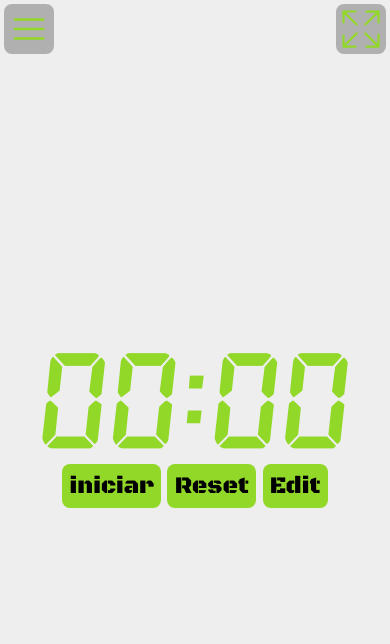
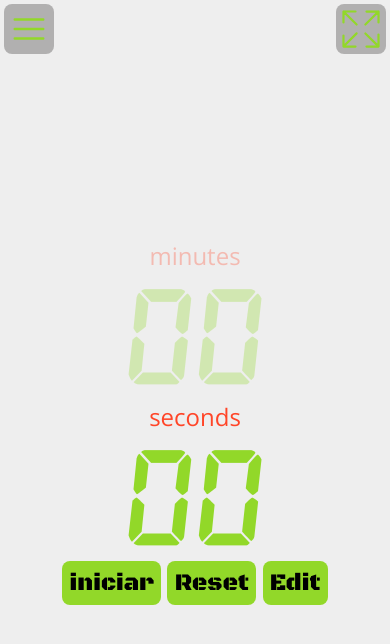
Before and after one commit to diegofernandoalayon/Timer-react, a React (Vite) app: page /timer in a window 390 px wide. Shown: the top 644 px of the page. Built offline with nearby package versions, Linux system fonts and the light colour scheme; a web font is replaced by a local one.

Commit message:
modificando display para soportar horas en mobile

```diff
--- a/src/App.css
+++ b/src/App.css
@@ -15,6 +15,8 @@
   --font-family-two: 'Black Ops One', cursive;
   --font-family-text: 'Open Sans', sans-serif;
   --color-bg-button-menu: rgba(234, 234, 234, 0.3);
+  --font-size-text-dispay: 1.5rem;
+  --text-opacity: 0.3;
   --left: 4px;
   --top: 4px;
   --right: 4px;
--- /dev/null
+++ b/src/components/DisplayTimer/displaytimer.css
@@ -0,0 +1,31 @@
+.container-display{
+  display: flex;
+  flex-direction: column;
+  color: var(--color-primary);
+}
+.text-display{
+  font-family: inherit;
+  font-family: var(--font-family-text);
+  font-size: var(--font-size-text-dispay);
+  color: var(--color-secondary);
+}
+.separators-display{
+  display: none;
+}
+.text-opacity{
+  opacity: var(--text-opacity);
+}
+
+@media screen and (min-width: 500px){
+
+ .container-display{
+
+  flex-direction: row;
+ }
+ .text-display{
+  display:none;
+ }
+ .separators-display{
+  display: block;
+ }
+}
--- a/src/components/DisplayTimer/index.jsx
+++ b/src/components/DisplayTimer/index.jsx
@@ -1,3 +1,4 @@
+import './displaytimer.css'
 export default function DisplayTimer ({ hours = 0, minutes, seconds } = {}) {
   const addZero = (value) => {
     return value < 10 ? '0' + value : value
@@ -5,9 +6,23 @@ export default function DisplayTimer ({ hours = 0, minutes, seconds } = {}) {
   return (
     <>
       <h2
-        style={{ color: 'var(--color-primary)' }}
+        className='container-display'
       >
-        {hours !== 0 ? `${addZero(hours)}:` : null}{addZero(minutes)}:{addZero(seconds)}
+        {
+          hours !== 0 && <span className='text-display'>hours</span>
+        }
+        <span>{hours !== 0 && `${addZero(hours)}`}</span>
+
+        <span className={`text-display ${minutes === 0 && 'text-opacity'}`}>minutes</span>
+        {
+          hours !== 0 && <span className='separators-display' >:</span>
+        }
+
+        <span className={`${minutes === 0 && 'text-opacity'}`}>{addZero(minutes)}</span>
+        <span className='text-display'>seconds</span>
+        <span className= {`separators-display ${minutes === 0 && 'text-opacity'}`}>:</span>
+        <span>{addZero(seconds)}</span>
+
       </h2>
     </>
   )
```
